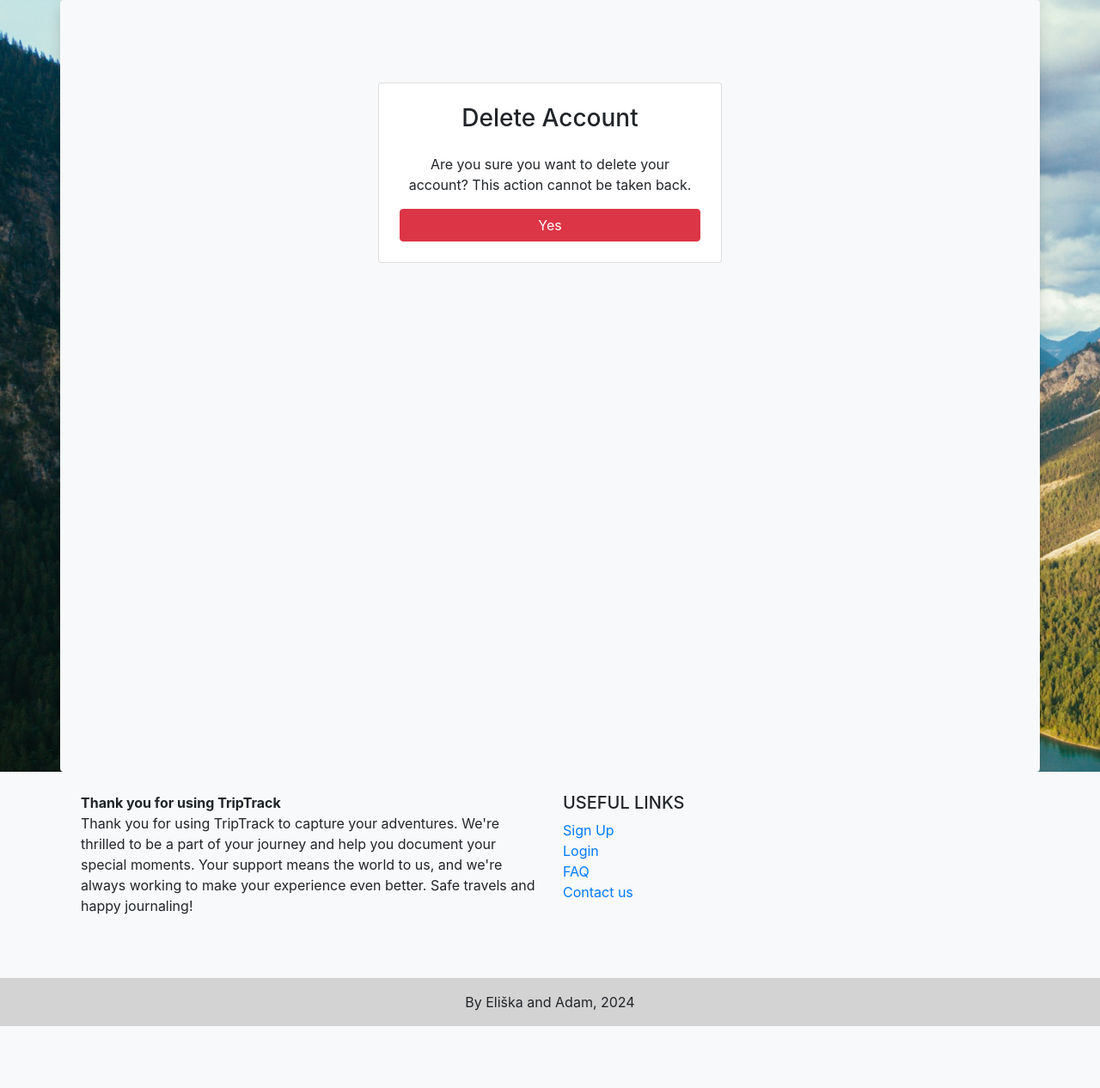
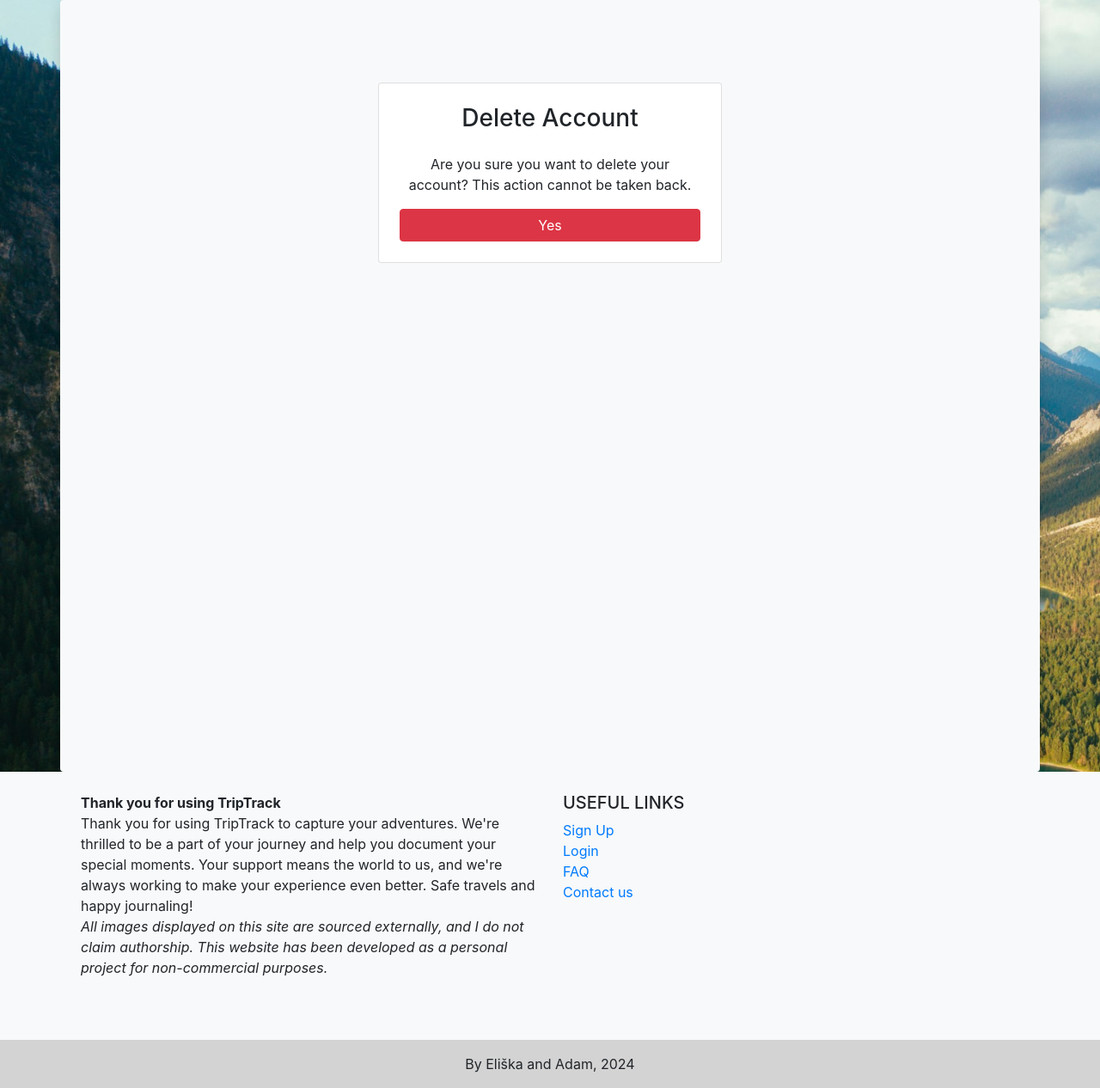
Before and after one commit to celiska/travel_journal, a Django app: page /accounts/delete/ in a window 1280 px wide. Shown: the part 72-1338 px from the top of the page at 86% size. Before the commit the page ends 1266 px from the top, so only its background shows below. Run offline with Django 5.2, Linux system fonts and the light colour scheme; the visitor is signed in with stand-in values (Sample User, id 1); parts of the project's set-up code (start-up, migrations or seed data) failed here and were passed over; some libraries are stand-ins or nearby versions.

Commit message:
Added disclaimer to footer

```diff
--- a/templates/footer.html
+++ b/templates/footer.html
@@ -8,6 +8,10 @@
             Thank you for using TripTrack to capture your adventures. We're thrilled to be a part of your
             journey and help you document your special moments. Your support means the world to us, and we're always
             working to make your experience even better. Safe travels and happy journaling!
+          </div>
+          <div class="font-italic">
+            All images displayed on this site are sourced externally, and I do not claim authorship.
+            This website has been developed as a personal project for non-commercial purposes.
           </div>
         </section>
       </div>
```
